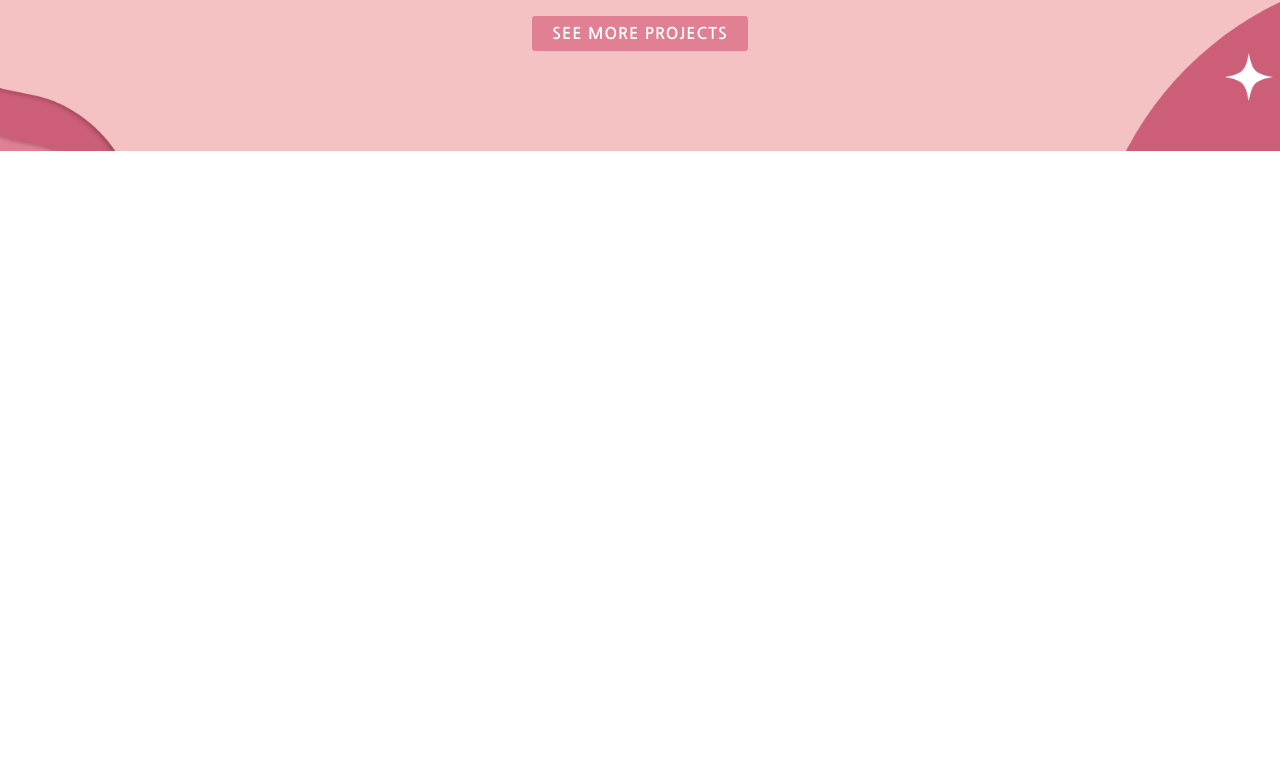
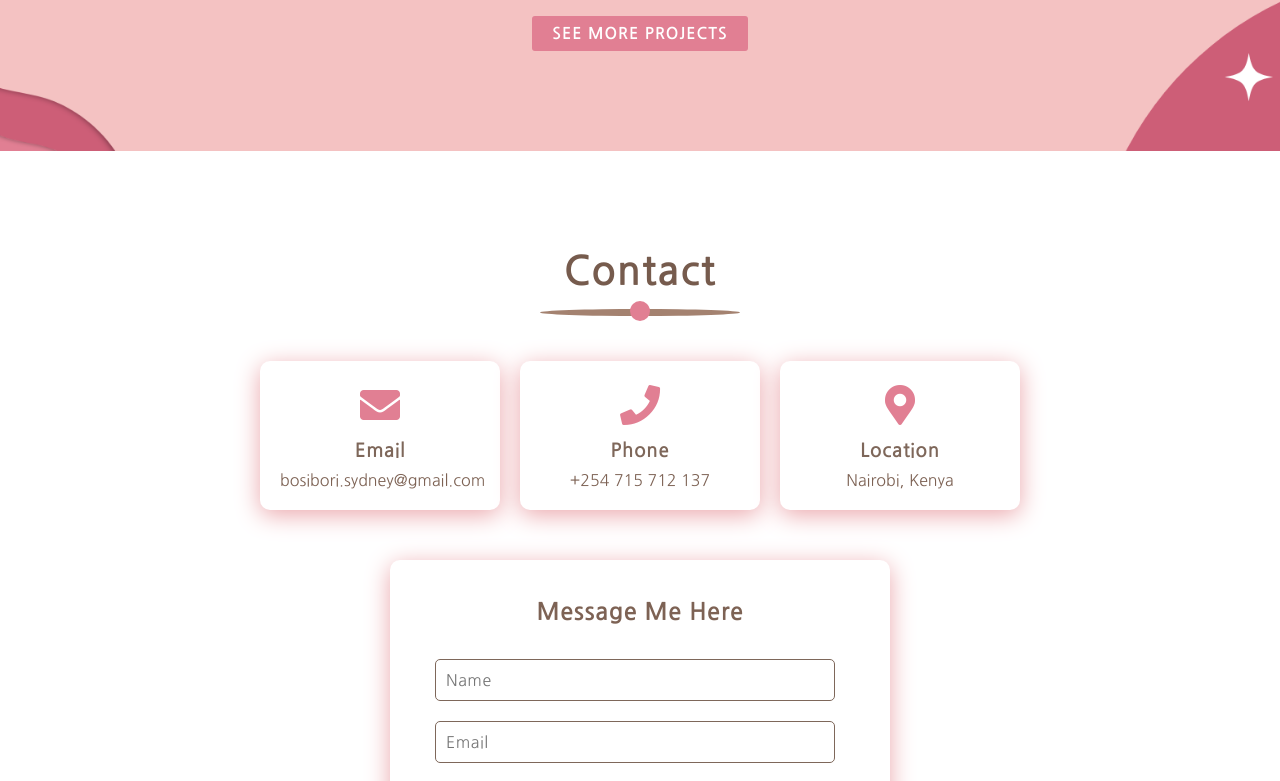
Before and after one commit to CindyBSydney/E-Portfolio-React, a React (Create React App) app: page / in a window 1280 px wide. Shown: the part 3503-4284 px from the top of the page. Before the commit the page ends 3654 px from the top, so only its background shows below. Built offline with nearby package versions, Linux system fonts and the light colour scheme.

Commit message:
feat(Contact): render contact component

```diff
--- a/src/App.js
+++ b/src/App.js
@@ -6,6 +6,7 @@ import AboutSection from './components/AboutSection';
 import ExperienceSection from './components/ExperienceSection';
 import ServicesSection from './components/ServicesSection';
 import ProjectsSection from './components/ProjectsSection';
+import ContactSection from './components/ContactSection';
 
 function App() {
   return (
@@ -16,6 +17,7 @@ function App() {
       <ExperienceSection /> {/* Render ExperienceSection component */}
       <ServicesSection /> {/* Render ServicesSection component */}
       <ProjectsSection /> {/* Render ProjectsSection component */}
+      <ContactSection /> {/* Render ContactSection component */}
     </div>
   );
 }
```
